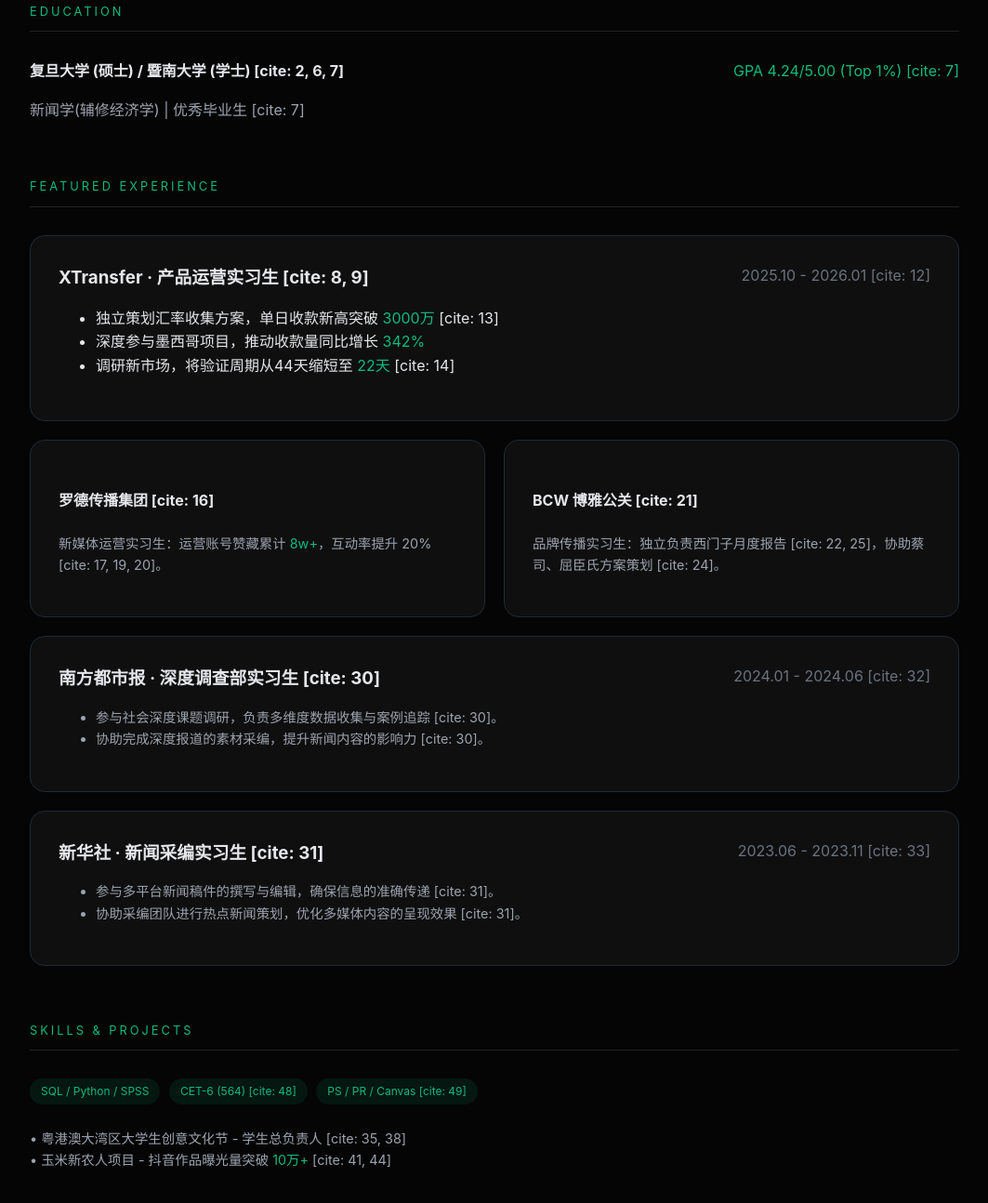
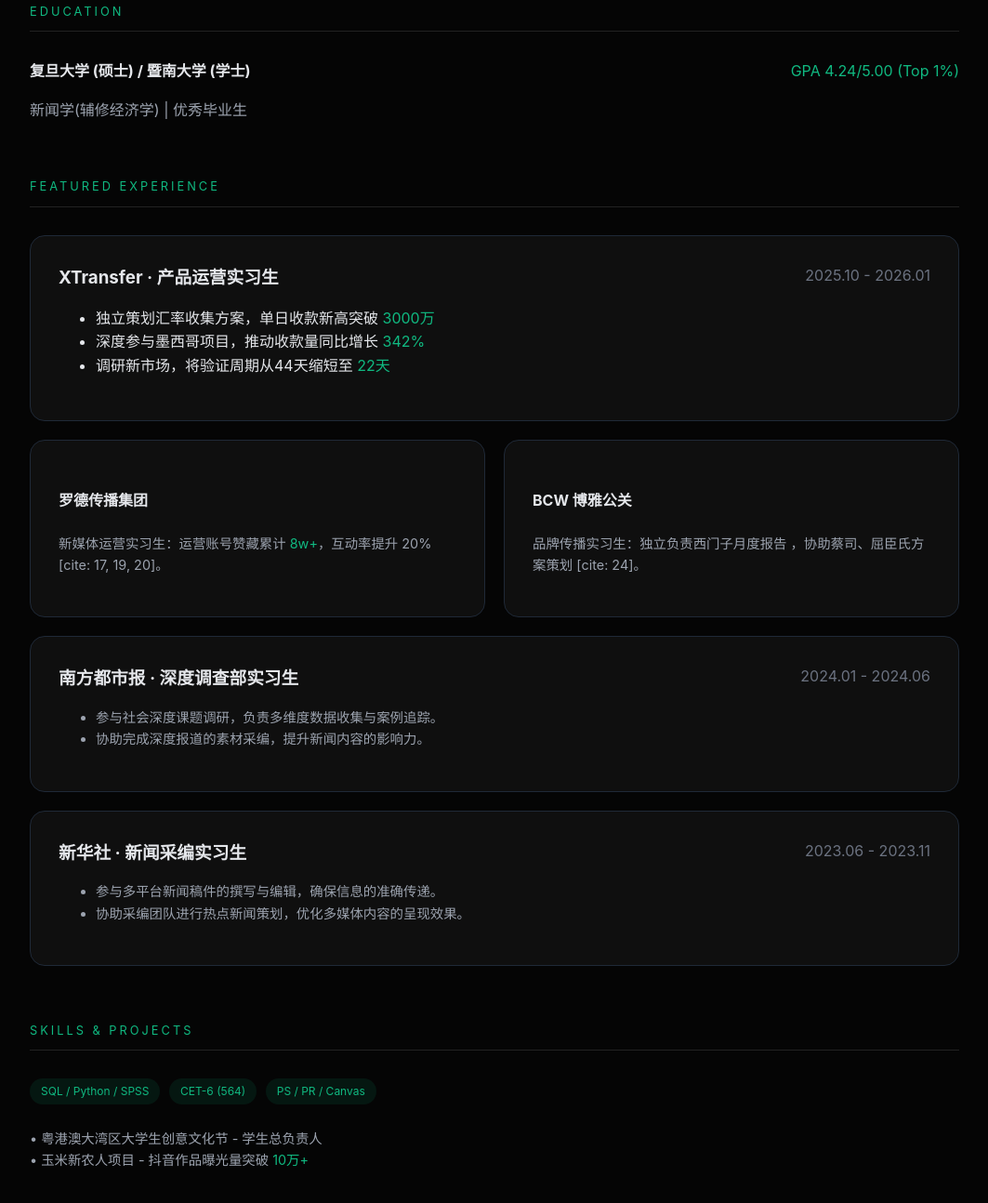
Before and after one commit to liyinghuang788/Lynn-portfolio, a plain HTML site: page index.html in a window 1280 px wide. Shown: the part 366-1660 px from the top of the page at 93% size, without its empty margins (108-1171 px from the left). Drawn offline with Linux system fonts and the light colour scheme.

Commit message:
Update index.html

```diff
--- a/index.html
+++ b/index.html
@@ -31,62 +31,62 @@
     <div class="container">
         <header>
             <h1>LYNN <span class="highlight">HUANG</span></h1>
-            <p>复旦大学 · 暨南大学 [cite: 2, 6] | 产品运营 & 品牌传播</p>
-            <p style="color: #6b7280; font-size: 0.9rem;">15622238644 | huangly202212@163.com [cite: 4, 5]</p>
+            <p>复旦大学 · 暨南大学  | 产品运营 & 品牌传播</p>
+            <p style="color: #6b7280; font-size: 0.9rem;">15622238644 | huangly202212@163.com </p>
         </header>
 
         <section>
             <div class="section-title">EDUCATION</div>
             <div style="display: flex; justify-content: space-between;">
-                <strong>复旦大学 (硕士) / 暨南大学 (学士) [cite: 2, 6, 7]</strong>
-                <span class="highlight">GPA 4.24/5.00 (Top 1%) [cite: 7]</span>
+                <strong>复旦大学 (硕士) / 暨南大学 (学士) </strong>
+                <span class="highlight">GPA 4.24/5.00 (Top 1%) </span>
             </div>
-            <p style="color: #9ca3af;">新闻学(辅修经济学) | 优秀毕业生 [cite: 7]</p>
+            <p style="color: #9ca3af;">新闻学(辅修经济学) | 优秀毕业生 </p>
         </section>
 
         <section>
             <div class="section-title">FEATURED EXPERIENCE</div>
             <div class="card">
                 <div style="display: flex; justify-content: space-between; margin-bottom: 15px;">
-                    <h3 style="margin: 0;">XTransfer · 产品运营实习生 [cite: 8, 9]</h3>
-                    <span style="color: #6b7280;">2025.10 - 2026.01 [cite: 12]</span>
+                    <h3 style="margin: 0;">XTransfer · 产品运营实习生 </h3>
+                    <span style="color: #6b7280;">2025.10 - 2026.01 </span>
                 </div>
                 <ul>
-                    <li>独立策划汇率收集方案，单日收款新高突破 <span class="highlight">3000万</span> [cite: 13]</li>
+                    <li>独立策划汇率收集方案，单日收款新高突破 <span class="highlight">3000万</span> </li>
                     <li>深度参与墨西哥项目，推动收款量同比增长 <span class="highlight">342%</span> </li>
-                    <li>调研新市场，将验证周期从44天缩短至 <span class="highlight">22天</span> [cite: 14]</li>
+                    <li>调研新市场，将验证周期从44天缩短至 <span class="highlight">22天</span> </li>
                 </ul>
             </div>
 
             <div class="grid">
                 <div class="card">
-                    <h4>罗德传播集团 [cite: 16]</h4>
+                    <h4>罗德传播集团 </h4>
                     <p style="font-size: 0.9rem; color: #9ca3af;">新媒体运营实习生：运营账号赞藏累计 <span class="highlight">8w+</span>，互动率提升 20% [cite: 17, 19, 20]。</p>
                 </div>
                 <div class="card">
-                    <h4>BCW 博雅公关 [cite: 21]</h4>
-                    <p style="font-size: 0.9rem; color: #9ca3af;">品牌传播实习生：独立负责西门子月度报告 [cite: 22, 25]，协助蔡司、屈臣氏方案策划 [cite: 24]。</p>
+                    <h4>BCW 博雅公关 </h4>
+                    <p style="font-size: 0.9rem; color: #9ca3af;">品牌传播实习生：独立负责西门子月度报告 ，协助蔡司、屈臣氏方案策划 [cite: 24]。</p>
                 </div>
             </div>
             <div class="card">
               <div style="display: flex; justify-content: space-between; margin-bottom: 15px;">
-              <h3 style="margin: 0;">南方都市报  · 深度调查部实习生 [cite: 30]</h3>
-              <span style="color: #6b7280;">2024.01 - 2024.06 [cite: 32]</span>
+              <h3 style="margin: 0;">南方都市报  · 深度调查部实习生 </h3>
+              <span style="color: #6b7280;">2024.01 - 2024.06 </span>
             </div>
                 <ul style="color: #9ca3af; font-size: 0.9rem;">
-        <li>参与社会深度课题调研，负责多维度数据收集与案例追踪 [cite: 30]。</li>
-        <li>协助完成深度报道的素材采编，提升新闻内容的影响力 [cite: 30]。</li>
+        <li>参与社会深度课题调研，负责多维度数据收集与案例追踪。</li>
+        <li>协助完成深度报道的素材采编，提升新闻内容的影响力。</li>
     </ul>
 </div>
 
 <div class="card">
     <div style="display: flex; justify-content: space-between; margin-bottom: 15px;">
-        <h3 style="margin: 0;">新华社  · 新闻采编实习生 [cite: 31]</h3>
-        <span style="color: #6b7280;">2023.06 - 2023.11 [cite: 33]</span>
+        <h3 style="margin: 0;">新华社  · 新闻采编实习生 </h3>
+        <span style="color: #6b7280;">2023.06 - 2023.11 </span>
     </div>
     <ul style="color: #9ca3af; font-size: 0.9rem;">
-        <li>参与多平台新闻稿件的撰写与编辑，确保信息的准确传递 [cite: 31]。</li>
-        <li>协助采编团队进行热点新闻策划，优化多媒体内容的呈现效果 [cite: 31]。</li>
+        <li>参与多平台新闻稿件的撰写与编辑，确保信息的准确传递。</li>
+        <li>协助采编团队进行热点新闻策划，优化多媒体内容的呈现效果。</li>
     </ul>
 </div>
         </section>
@@ -95,12 +95,12 @@
             <div class="section-title">SKILLS & PROJECTS</div>
             <div>
                 <span class="tag">SQL / Python / SPSS </span>
-                <span class="tag">CET-6 (564) [cite: 48]</span>
-                <span class="tag">PS / PR / Canvas [cite: 49]</span>
+                <span class="tag">CET-6 (564) </span>
+                <span class="tag">PS / PR / Canvas </span>
             </div>
             <p style="font-size: 0.9rem; color: #9ca3af; margin-top: 20px;">
-                • 粤港澳大湾区大学生创意文化节 - 学生总负责人 [cite: 35, 38]<br>
-                • 玉米新农人项目 - 抖音作品曝光量突破 <span class="highlight">10万+</span> [cite: 41, 44]
+                • 粤港澳大湾区大学生创意文化节 - 学生总负责人 <br>
+                • 玉米新农人项目 - 抖音作品曝光量突破 <span class="highlight">10万+</span>
             </p>
         </section>
     </div>
```
